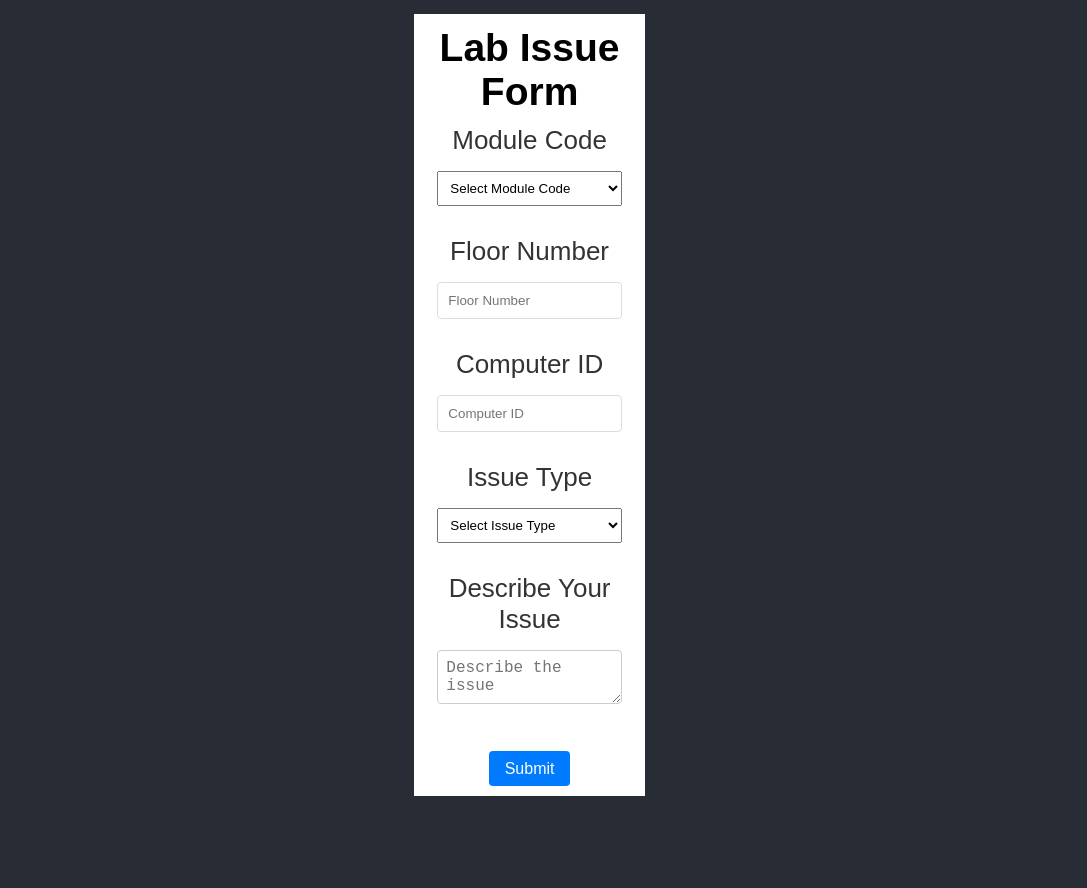
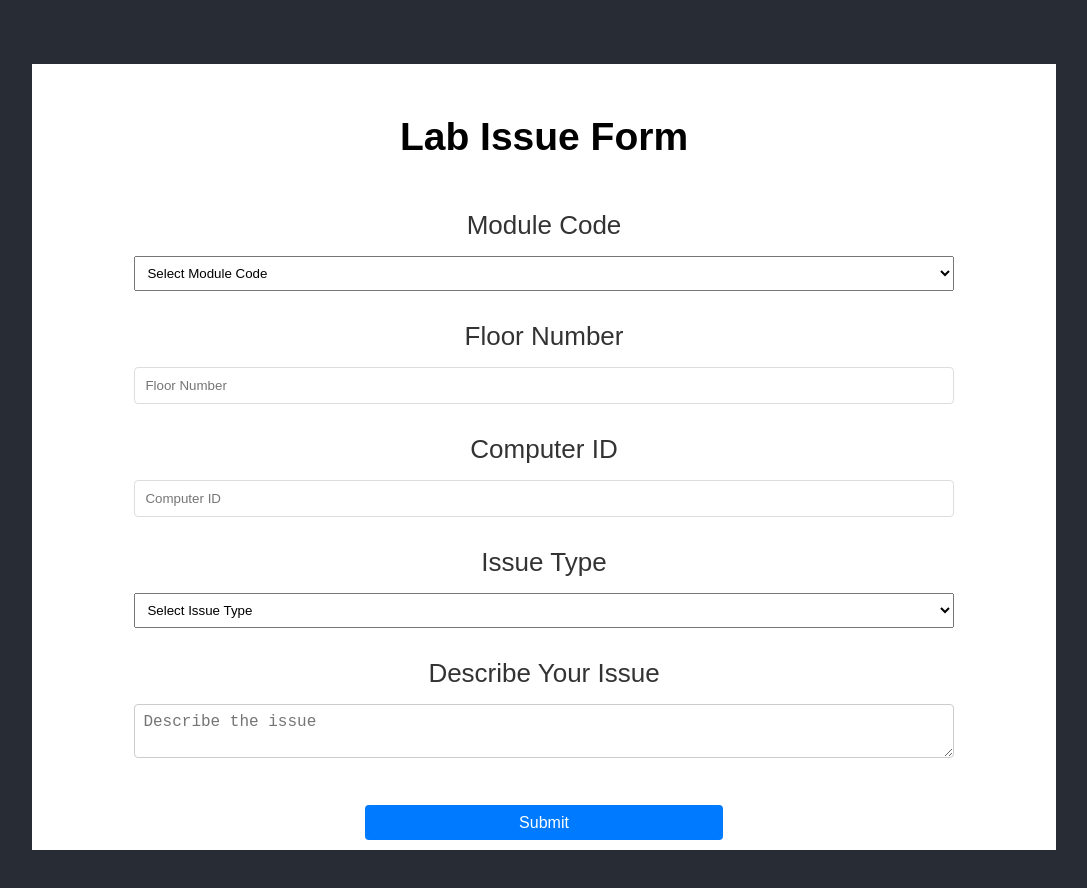
Before and after one commit to Ec2272/SECW, a React (Create React App) app: page /ReportLab in a window 1280 px wide. Shown: the top 888 px of the page, without its empty margins (96-1183 px from the left). Before the commit the page ends 811 px from the top, so only its background shows below. Built offline with nearby package versions, Linux system fonts and the light colour scheme; no server answers; the database is empty.

Commit message:
update form css and placeholders

```diff
--- a/src/SubmitIssue/LabIssueForm.js
+++ b/src/SubmitIssue/LabIssueForm.js
@@ -30,7 +30,6 @@ const LabIssueForm = () => {
   };
 
   return (
-    <div className="issue-form-container">
       <form onSubmit={handleFormSubmit}>
         <h2>Lab Issue Form</h2>
         <div className="form-group">
@@ -71,7 +70,6 @@ const LabIssueForm = () => {
         </div>
         <button type="submit" className='IssueSubmitButton'>Submit</button>
       </form>
-    </div>
   );
 };
 
--- a/src/SubmitIssue/ServiceIssueForm.js
+++ b/src/SubmitIssue/ServiceIssueForm.js
@@ -4,7 +4,7 @@ import supabase from '../Config/supabaseClient';
 
 const ServiceIssueForm = () => {
   // Define a list of service names
-  const serviceNames = ["QMPlus", "MySis", "Q-Review", "Outlook", "QM GitHub", "JupyterHub", "Other"]; // Update this list as needed
+  const serviceNames = ["QMPlus", "Q-Review", "Outlook", "QM GitHub", "JupyterHub", "Other"]; // Update this list as needed
   const UserID = sessionStorage.getItem('userId'); //grab Userid, Change 1
 
   const handleFormSubmit = async (event) => {
```
